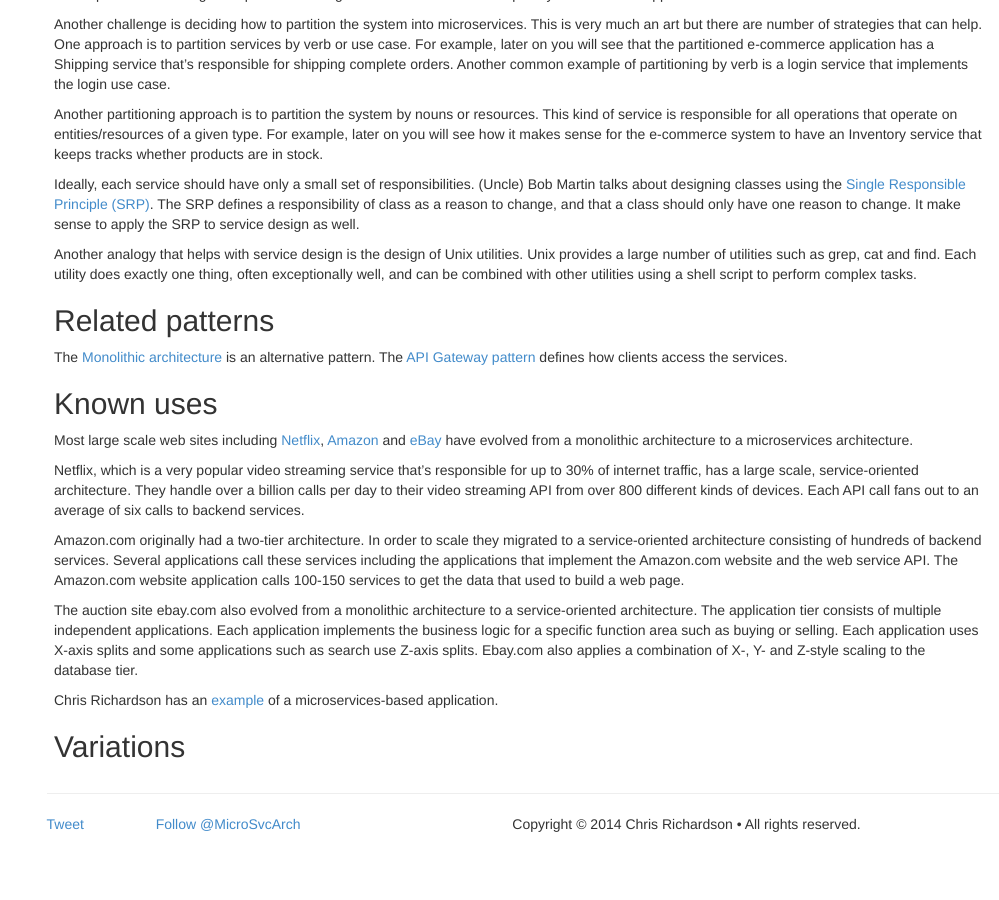
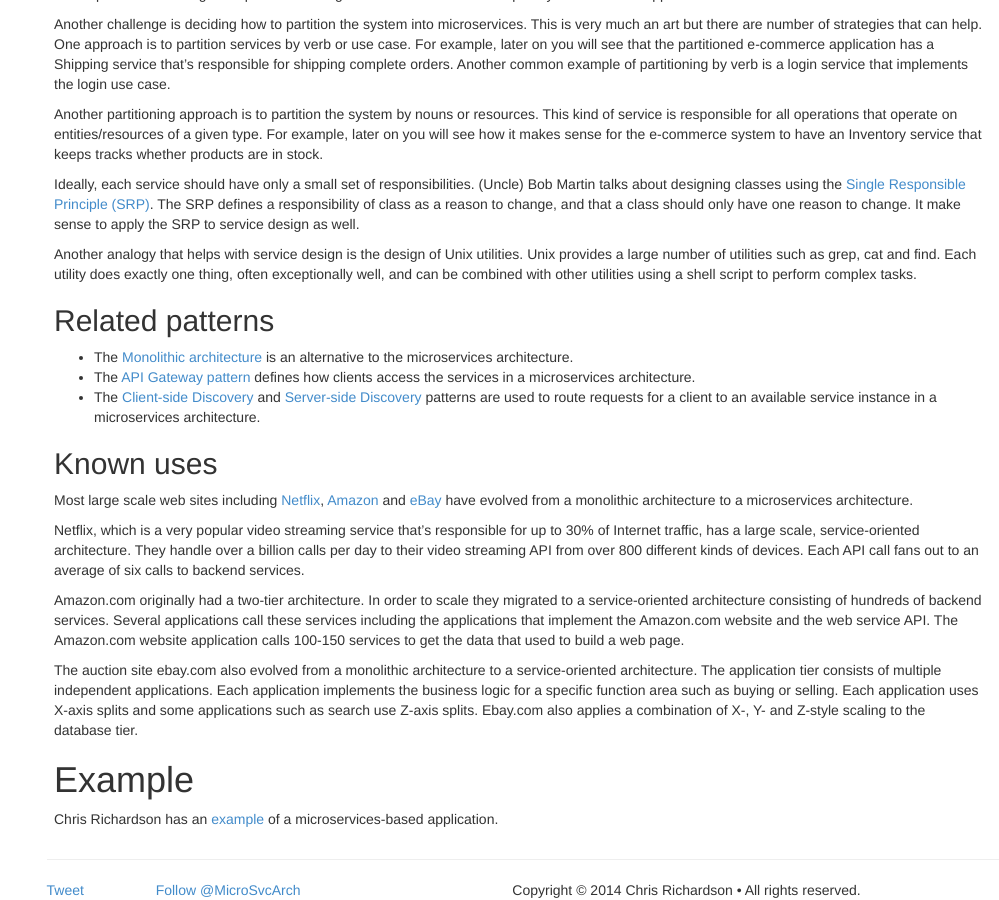
Before and after one commit to joobn72/microservices, a Jekyll site: the page built from patterns/microservices.md, in a window 1280 px wide and 900 px high, scrolled down 2396 px. Shown: the whole window, without its empty margins (281-1280 px from the left). Built offline with Jekyll 4.4.1, drawn with Linux system fonts in a browser that asks for light colours; Markdown is read by kramdown in place of the engine named in the settings; comment, search, counter and statistics services are not loaded; before the commit the page ends 3230 px from its top, so only the background shows below that.

Commit message:
Added announcement of new patterns Misc changes

```diff
--- a/patterns/microservices.md
+++ b/patterns/microservices.md
@@ -109,15 +109,16 @@ Each utility does exactly one thing, often exceptionally well, and can be combin
 
 ## Related patterns
 
-The [Monolithic architecture](monolithic.html) is an alternative pattern.
-The [API Gateway pattern](apigateway.html) defines how clients access the services.
+* The [Monolithic architecture](monolithic.html) is an alternative to the microservices architecture.
+* The [API Gateway pattern](apigateway.html) defines how clients access the services in a microservices architecture.
+* The [Client-side Discovery](client-side-discovery.html) and [Server-side Discovery](server-side-discovery.html) patterns are used to route requests for a client to an available service instance in a microservices architecture.
 
 ## Known uses
 
 Most large scale web sites including [Netflix](http://techblog.netflix.com/), [Amazon](http://highscalability.com/blog/2007/9/18/amazon-architecture.html)
 and [eBay](http://www.addsimplicity.com/downloads/eBaySDForum2006-11-29.pdf) have evolved from a monolithic architecture to a microservices architecture.
 
-Netflix, which is a very popular video streaming service that’s responsible for up to 30% of internet traffic, has a large scale, service-oriented architecture.
+Netflix, which is a very popular video streaming service that’s responsible for up to 30% of Internet traffic, has a large scale, service-oriented architecture.
 They handle over a billion calls per day to their video streaming API from over 800 different kinds of devices.
 Each API call  fans out to an average of six calls to backend services.
 
@@ -132,6 +133,6 @@ Each application implements the business logic for a specific function area such
 Each application uses X-axis splits and some applications such as search use Z-axis splits.
 Ebay.com also applies a combination of X-, Y- and Z-style scaling to the database tier.
 
+# Example
+
 Chris Richardson has an [example](../microservices/news/2015/01/15/example-microservice-app.html) of a microservices-based application.
-
-## Variations
```
Also changed, not shown: _posts/2015-03-01-service-discovery-patterns.md (added, +14 -0 lines), patterns/apigateway.md (+2 -5 lines).
